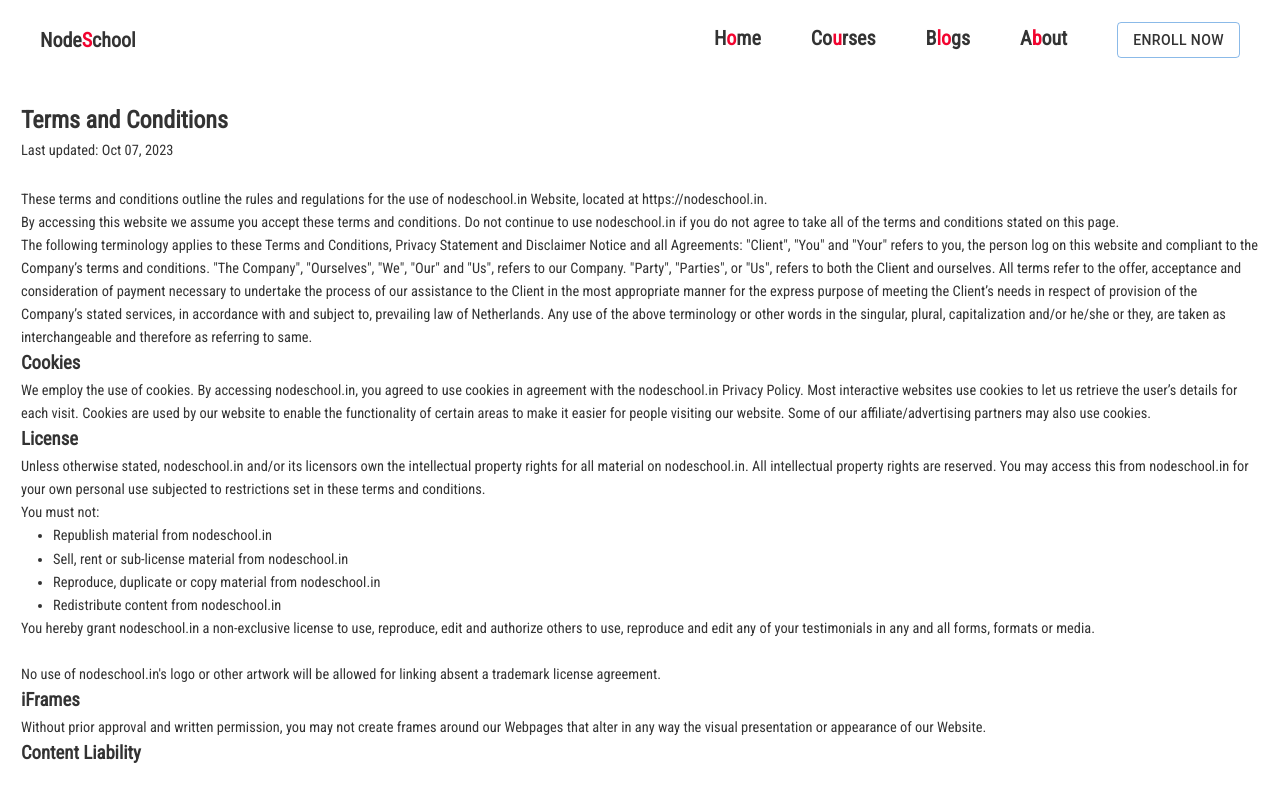
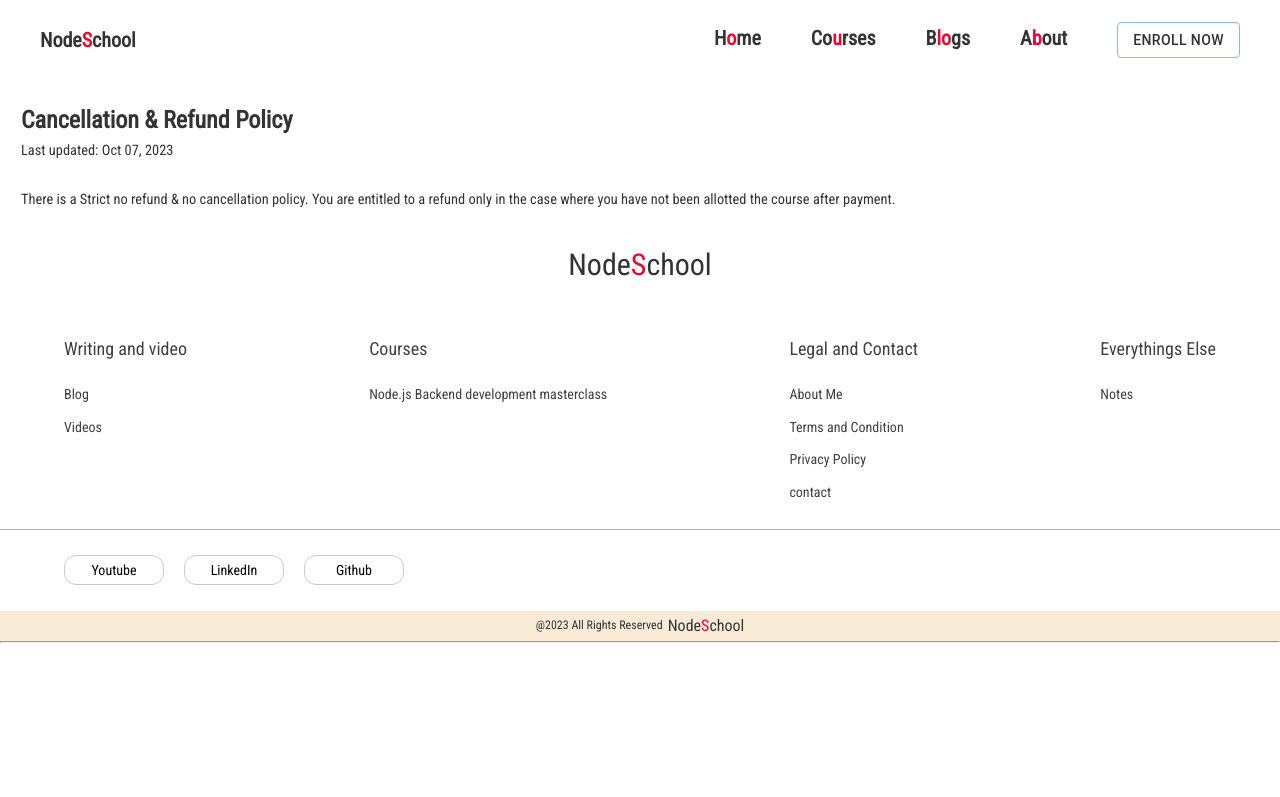
Before and after one commit to NodeSchool-in/nodeschool-website, a React (Vite) app: page /refund-policy in a window 1280 px wide. Shown: the top 797 px of the page. Built offline with nearby package versions, Linux system fonts and the light colour scheme.

Commit message:
feat: added refund policy

```diff
--- a/index.html
+++ b/index.html
@@ -16,7 +16,7 @@
 </script>
 <script>
   window.dataLayer = window.dataLayer || [];
-    function gtag() { dataLayer.push(arguments); }
+  function gtag(){dataLayer.push(arguments);}
   gtag('js', new Date());
 
   gtag('config', 'AW-11408557978');
--- a/src/AllMainComponents/Components/Legal.jsx
+++ b/src/AllMainComponents/Components/Legal.jsx
@@ -133,7 +133,15 @@ function Legal({ type }) {
         of information on our website, we strongly encourage you to contact us immediately and we will do our best efforts to
         promptly remove such information from our records.
     </p>
-</div>`
+</div>`,
+       refund: `
+       <div style="display:flex;flex-direction:column; padding:1rem; margin:5px; margin-bottom:1.5rem">
+       <h2>Cancellation & Refund Policy</h2>
+       <div style="font-size:0.9rem;">Last updated: Oct 07, 2023</div> <br />
+       <p style="font-weight:normal; font-size:0.9rem ">
+           There is a Strict no refund & no cancellation policy. You are entitled to a refund only in the case where you have not been allotted the course after payment.
+       </p>
+   </div>`
     }
     useEffect(()=>{
         window.scrollTo(0, 0);
@@ -149,7 +157,16 @@ function Legal({ type }) {
             </>
         )
     } else if (type == 'refund') {
-        return <HtmlParser htmlString={pages.termscondition} />
+        return (
+            <>
+            <SeoHelmet
+            title="Refund Policy | Nodeschool.in"
+            href="https://nodeschool.in/refund"
+            desc="privacy policy"
+             />
+
+            <HtmlParser htmlString={pages.refund} />
+             </>  )
     } else if (type == 'privacy') {
 
         return(
```
Lines whose indentation alone changed are shown as unchanged.
